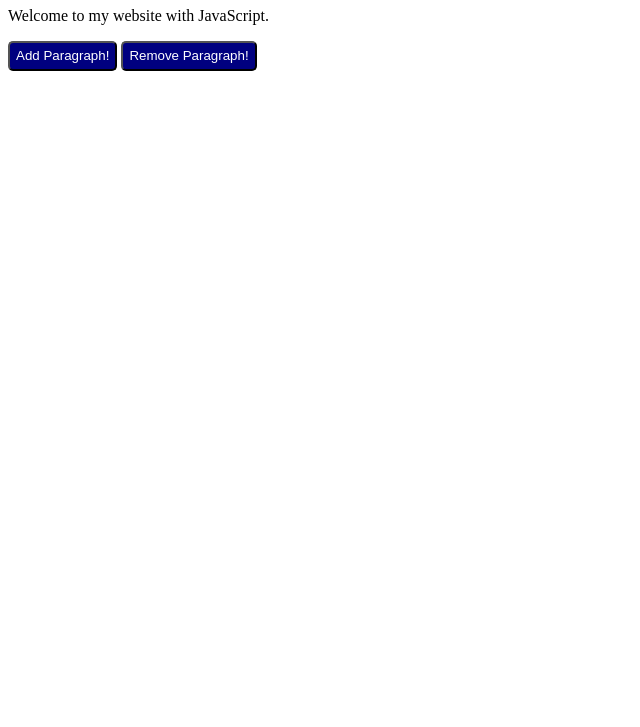
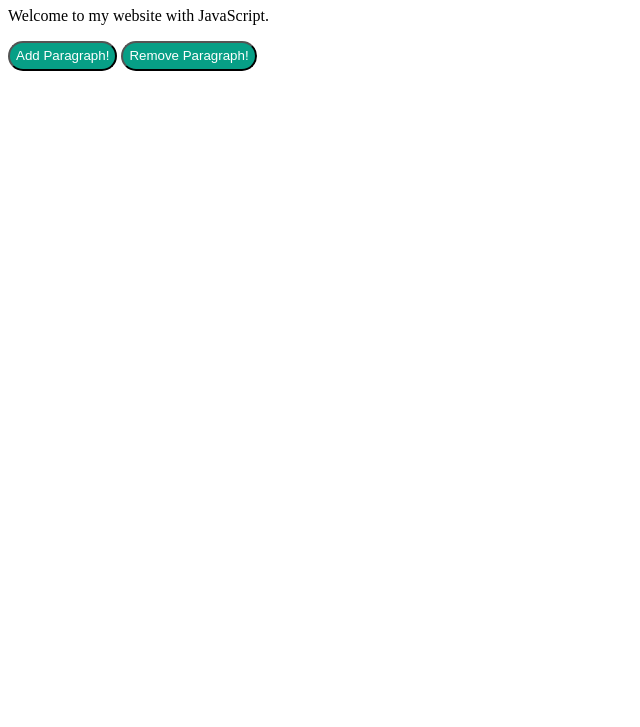
Before and after one commit to TJoeMoran/JosephPortfolioWebsite, a plain HTML site: page index.html in a window 1280 px wide. Shown: the part 73-800 px from the top of the page, without its empty margins (0-640 px from the left). Drawn offline with Linux system fonts and the light colour scheme.

Commit message:
Changed button color/radius

```diff
--- a/CSS/style.css
+++ b/CSS/style.css
@@ -1,9 +1,9 @@
 /*style.css*/
 button{
-    background-color: navy;
+    background-color: rgb(7, 159, 134);
     color:white;
     height: 30px;
-    border-radius: 5px;
+    border-radius: 20px;
 }
 
 button:hover{
```
